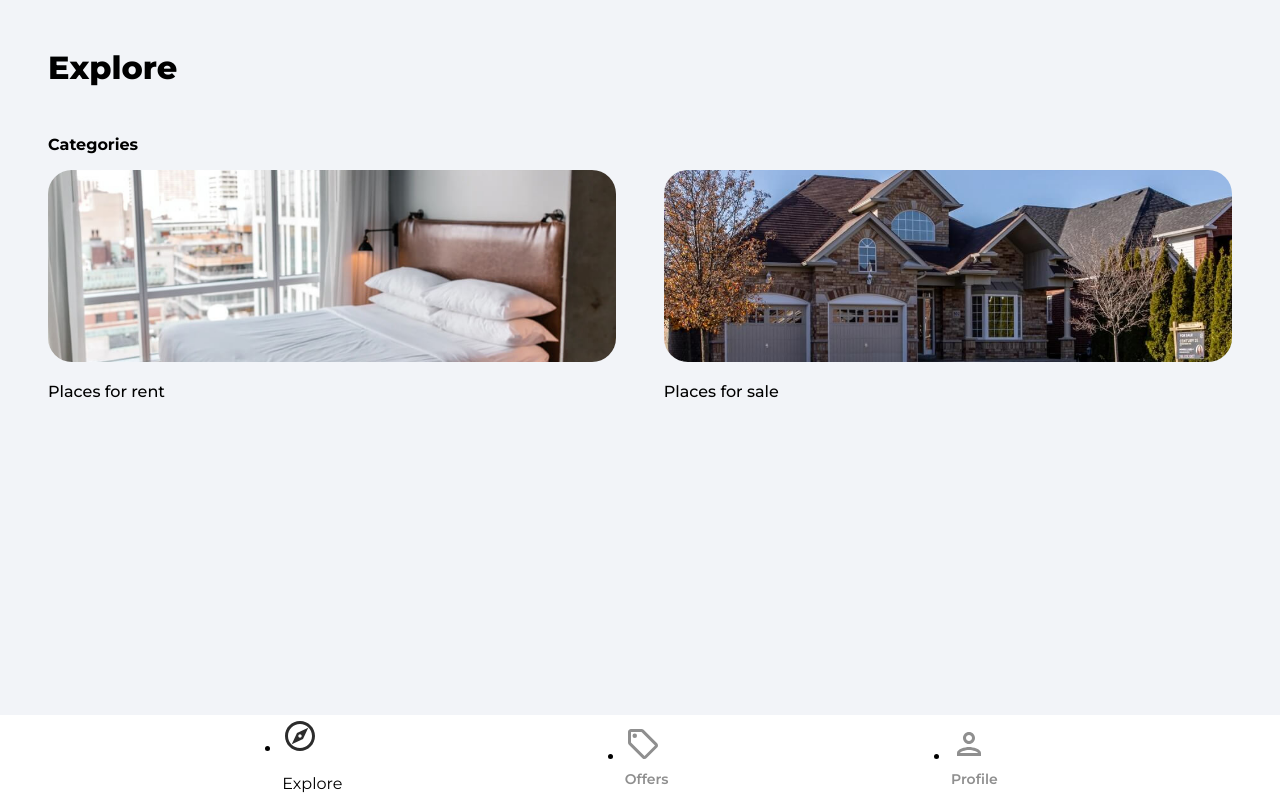
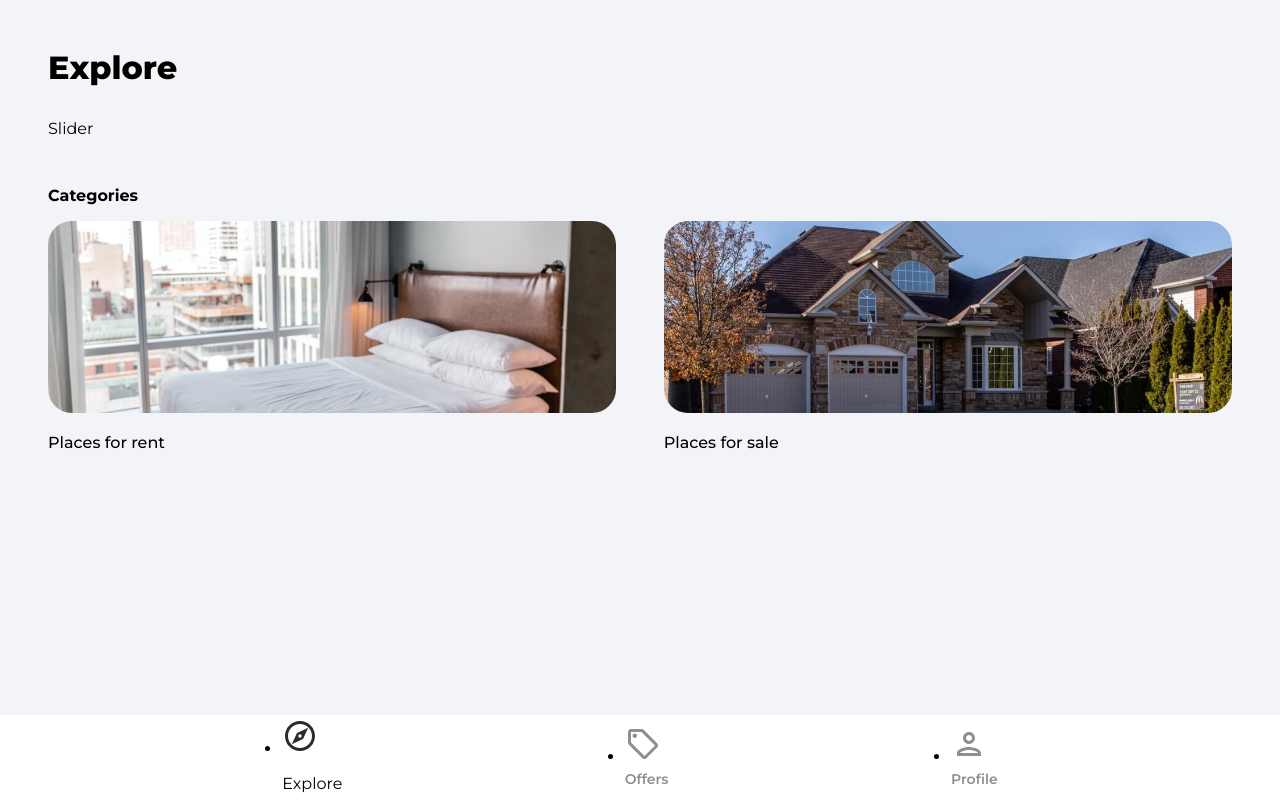
Before and after one commit to Babashov/house-marketplace, a React (Create React App) app: page / in a window 1280 px wide. Built offline with nearby package versions, Linux system fonts and the light colour scheme.

Commit message:
Added Slider component inside div

```diff
--- a/src/pages/Explore.jsx
+++ b/src/pages/Explore.jsx
@@ -11,7 +11,7 @@ function Explore() {
         <p className="pageHeader">Explore</p>
       </header>
       <main>
-        {/* Slider */}
+       <Slider/>
 
         <p className="exploreCategoryHeading">Categories</p>
         <div className="exploreCategories">
```
